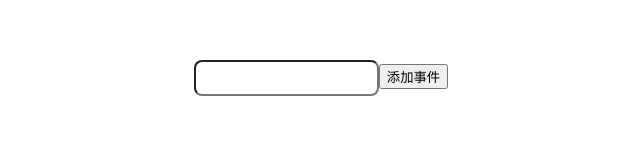
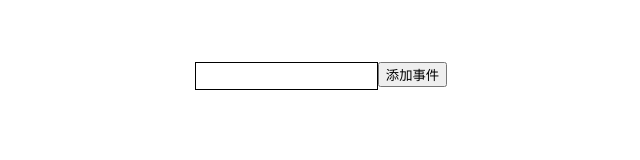
Before and after one commit to 18883846209/Vuex, a Vue app: page / in a window 1280 px wide. Shown: the top 160 px of the page, without its empty margins (319-959 px from the left). Built offline with nearby package versions, Linux system fonts and the light colour scheme.

Commit message:
add vue style

```diff
--- a/src/components/HelloWorld.vue
+++ b/src/components/HelloWorld.vue
@@ -1,14 +1,18 @@
 <template>
-	<div class="hello">
+	<div class="hello" :class="classObj">
 		<!-- <input type="text" v-model="msg"> -->
 		<!-- <p>your input: {{ msg }}</p> -->
-		<input type="text" v-model="text">
-		<button @click="add">添加事件</button>
+		<div class="inputact">
+			<input type="text" v-model="text" @input="inputValue" @keydown.13="add">
+			<div class="delbtn" v-show="showdelbtn" @click="deltext">x</div>
+			<button @click="add">添加事件</button>
+		</div>
 		<div class="eventList">
 			<ul>
 				<li v-for="item in getAdd" :key="item.id">
 					{{ item.text }}
-					<button @click="del(item.id)">删除</button></li>
+					<button @click="del(item.id)">删除</button>
+				</li>
 			</ul>
 		</div>
 	</div>
@@ -19,21 +23,25 @@ export default {
 	name: 'HelloWorld',
 	data () {
 		return {
-			text: ''
+			text: '',
+			showdelbtn: false,
+			classObj: {
+				'classA': true
+			}
 		};
 	},
 	mounted () {
-		const arr = [
-			{ id: 1, text: 'aa' },
-			{ id: 2, text: 'bb' },
-			{ id: 3, text: 'cc' },
-			{ id: 4, text: 'dd' },
-			{ id: 5, text: 'ee' }
-		];
-		console.log(arr.filter((item, index) => index === 3));
-		// arr.map((item, index) => { console.log(item.text); });
-		const set = Array.from(new Set([1, 3, 3, 2, 5])); // 数组去重
-		console.log(set);
+		// const arr = [
+		// 	{ id: 1, text: 'aa' },
+		// 	{ id: 2, text: 'bb' },
+		// 	{ id: 3, text: 'cc' },
+		// 	{ id: 4, text: 'dd' },
+		// 	{ id: 5, text: 'ee' }
+		// ];
+		// console.log(arr.filter((item, index) => index === 3));
+		// // arr.map((item, index) => { console.log(item.text); });
+		// const set = Array.from(new Set([1, 3, 3, 2, 5])); // 数组去重
+		// console.log(set);
 	},
 	computed: {
 		getAdd () {
@@ -50,11 +58,23 @@ export default {
 			if (param.text) {
 				this.$store.dispatch('addevent', param);
 				this.text = '';
-				console.log(this.$store.state.list);
+				this.showdelbtn = false;
+				// console.log(this.$store.state.list);
 			};
 		},
 		del (id) {
 			this.$store.dispatch('delevent', id);
+		},
+		deltext () {
+			this.text = '';
+			this.showdelbtn = false;
+		},
+		inputValue () {
+			if (this.text.trim().length > 0) {
+				this.showdelbtn = true;
+			} else {
+				this.showdelbtn = false;
+			}
 		}
 	}
 };
@@ -62,11 +82,26 @@ export default {
 
 <!-- Add "scoped" attribute to limit CSS to this component only -->
 <style lang="scss" scoped>
-input {
-	border-radius: 8px;
-	outline: none;
+.inputact {
+	position: relative;
 	height: 30px;
 	line-height: 30px;
+	input {
+		// border-radius: 8px;
+		height: 28px;
+		box-sizing: border-box;
+		line-height: 28px;
+		border: 1px solid #000;
+		outline: none;
+	}
+	input[type="text"]:focus {
+		border: 1px solid brown;
+	}
+	.delbtn {
+		position: absolute;
+		right: 136px;
+		top: 0;
+	}
 }
 .eventList {
 	text-align: left;
```
